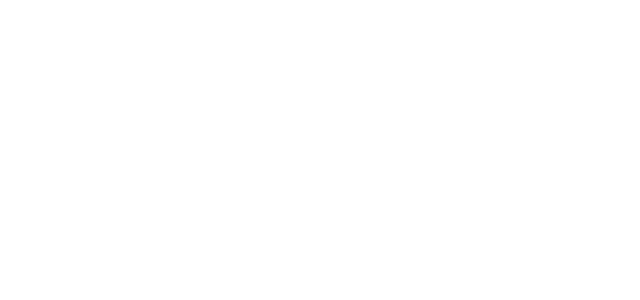
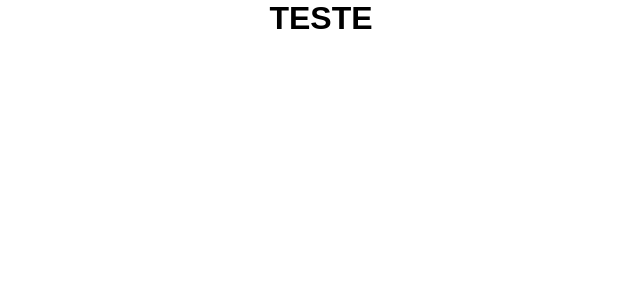
Before and after one commit to PauloAlves8039/react-prime-fix, a React (Vite) app: page / in a window 1280 px wide. Shown: the top 300 px of the page, without its empty margins (319-959 px from the left). Built offline with nearby package versions, Linux system fonts and the light colour scheme.

Commit message:
feat: adicionados estilos iniciais

```diff
--- a/src/App.jsx
+++ b/src/App.jsx
@@ -1,10 +1,11 @@
-import { useState } from 'react'
-import './App.css'
+import "./App.css"
 
 function App() {
 
   return (
-    <div></div>
+    <div className="App">
+      <h1>TESTE</h1>
+    </div>
   )
 }
 
--- a/src/index.css
+++ b/src/index.css
@@ -0,0 +1,17 @@
+*{
+    padding: 0;
+    margin: 0;
+    box-sizing: border-box;
+}
+
+body {
+    font-family: sans-serif;
+}
+
+.App {
+    display: flex;
+    width: 100%;
+    justify-content: center;
+    align-items: center;
+    flex-direction: column;
+}
```
